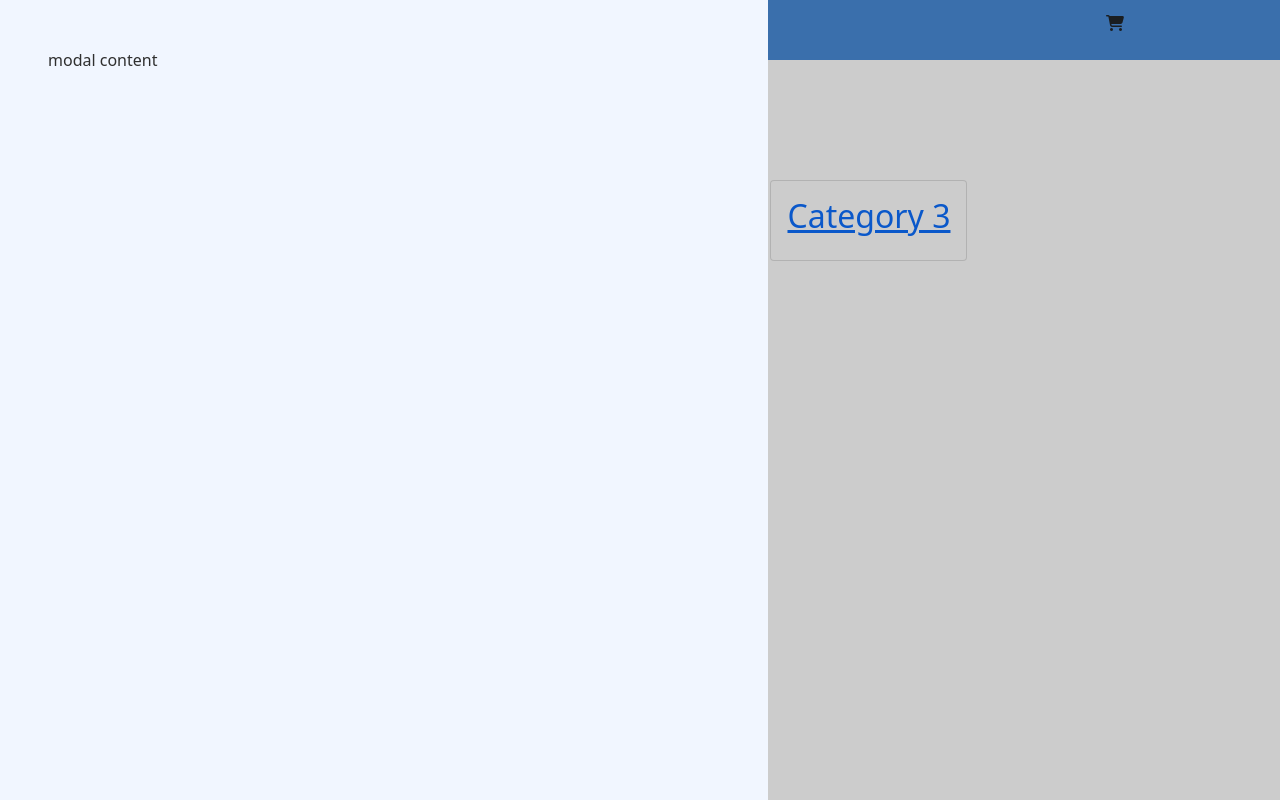
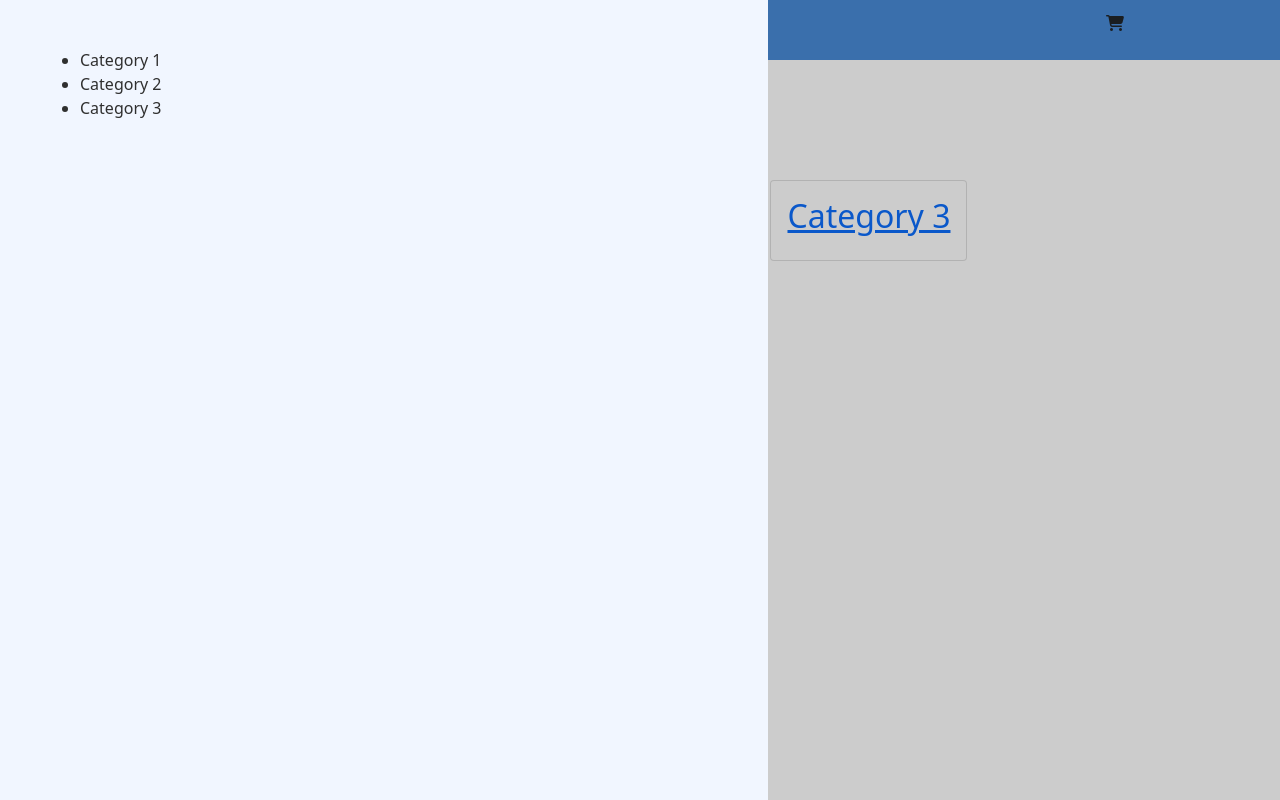
Before and after one commit to lelonov23/market-place, a React (Create React App) app: page / in a window 1280 px wide. Both pictures are taken after a click on the button "Каталог". Built offline with nearby package versions, Linux system fonts and the light colour scheme.

Commit message:
add basic catalog logic

```diff
--- /dev/null
+++ b/src/catalog/Catalog.tsx
@@ -0,0 +1,54 @@
+import React from "react";
+
+import { Store } from "../store/Store";
+
+import CategoryContent from "./CategoryContent";
+
+import styles from "./Catalog.module.css";
+
+const Catalog: React.FC = () => {
+  const [activeCategory, setActiveCategory] = React.useState<number | null>(
+    null
+  );
+
+  const handleOpenCategory = (id: number) => {
+    setActiveCategory(id);
+  };
+
+  return (
+    <div className={styles.tabs}>
+      <ul className={styles.cats}>
+        {Store.mainCategories.map((category) => {
+          return (
+            <li
+              key={category.id}
+              onClick={() => handleOpenCategory(category.id)}
+              className={activeCategory === category.id ? styles.active : ""}
+            >
+              {category.name}
+            </li>
+          );
+        })}
+      </ul>
+      <div className="outlet">
+        {Store.mainCategories.map((category) => {
+          return (
+            <CategoryContent activeCategory={activeCategory} id={category.id}>
+              {Store.subcategories
+                .filter((subcat) => subcat.categoryId === category?.id)
+                .map((subcat) => {
+                  return (
+                    <div key={subcat.id}>
+                      <p>{subcat.name}</p>
+                    </div>
+                  );
+                })}
+            </CategoryContent>
+          );
+        })}
+      </div>
+    </div>
+  );
+};
+
+export default Catalog;
--- /dev/null
+++ b/src/catalog/CategoryContent.tsx
@@ -0,0 +1,16 @@
+import React from "react";
+
+interface CategoryContentProps {
+  activeCategory: number | null;
+  id: number;
+}
+
+const CategoryContent: React.FC<CategoryContentProps> = ({
+  id,
+  activeCategory,
+  children,
+}) => {
+  return activeCategory === id ? <div>{children}</div> : null;
+};
+
+export default CategoryContent;
--- a/src/components/Catalog.tsx
+++ /dev/null
@@ -1 +0,0 @@
-import React from "react";
--- a/src/components/UI/Modal.tsx
+++ b/src/components/UI/Modal.tsx
@@ -15,7 +15,7 @@ const Modal: React.FC<ModalProps> = observer(
     if (!isOpen) return null;
 
     return (
-      <Portal wrapperId="catalog-container">
+      <Portal wrapperId="modal-container">
         <div onClick={handleClose} className={styles.modal}>
           <div
             onClick={(e) => e.stopPropagation()}
--- a/src/components/layout/Header.tsx
+++ b/src/components/layout/Header.tsx
@@ -2,6 +2,7 @@ import React from "react";
 import { Container, Button, Row, Col } from "react-bootstrap";
 
 import Modal from "../UI/Modal";
+import Catalog from "../../catalog/Catalog";
 
 import styles from "./Header.module.css";
 
@@ -25,7 +26,7 @@ const Header: React.FC = () => {
       </Container>
 
       <Modal handleClose={() => setIsOpen(false)} isOpen={isOpen}>
-        <p>modal content</p>
+        <Catalog />
       </Modal>
     </header>
   );
--- a/src/content.json
+++ b/src/content.json
@@ -31,32 +31,32 @@
   },
   {
     "id": 21,
-    "name": "Subcategory 1",
+    "name": "Subcategory 4",
     "categoryId": 2
   },
   {
     "id": 22,
-    "name": "Subcategory 2",
+    "name": "Subcategory 5",
     "categoryId": 2
   },
   {
     "id": 23,
-    "name": "Subcategory 3",
+    "name": "Subcategory 6",
     "categoryId": 2
   },
   {
     "id": 31,
-    "name": "Subcategory 1",
+    "name": "Subcategory 7",
     "categoryId": 3
   },
   {
     "id": 32,
-    "name": "Subcategory 2",
+    "name": "Subcategory 8",
     "categoryId": 3
   },
   {
     "id": 33,
-    "name": "Subcategory 3",
+    "name": "Subcategory 9",
     "categoryId": 3
   }
 ]
```
Also changed, not shown: src/catalog/Catalog.module.css (added).
